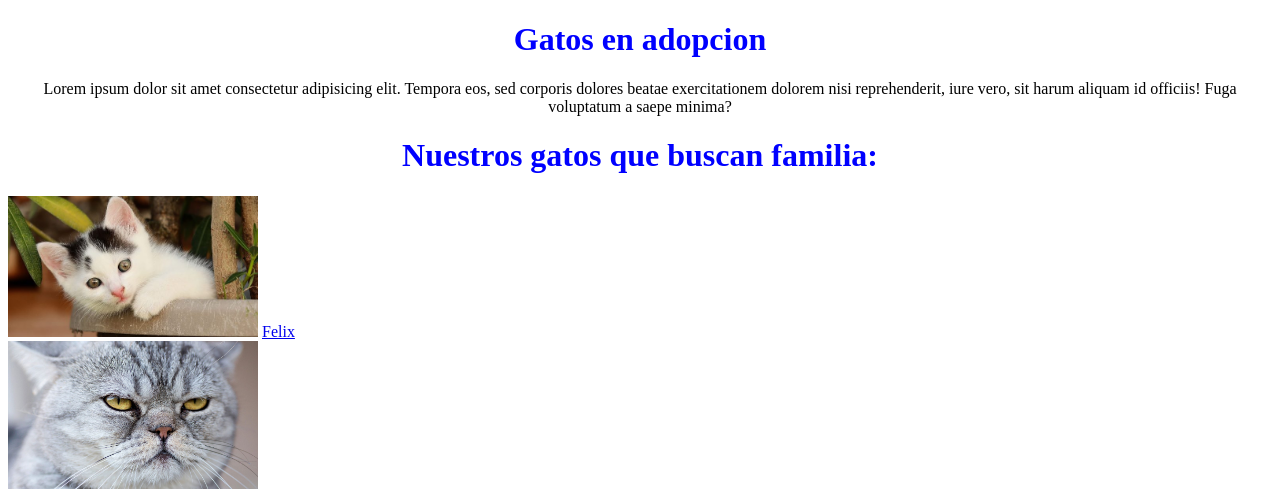
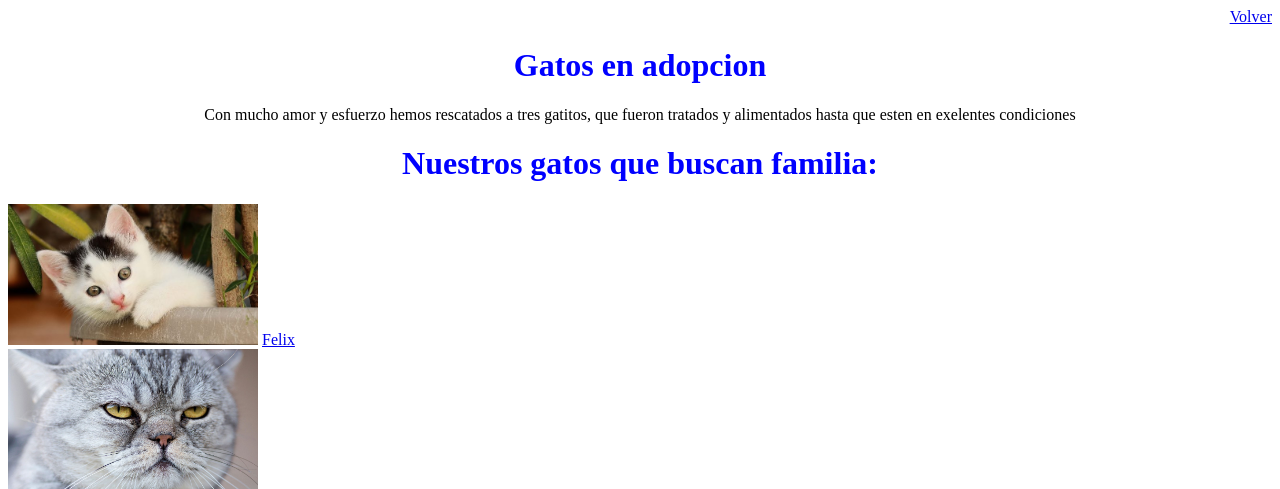
Before and after one commit to joseto02/actividad1, a plain HTML site: page gatos.html in a window 1280 px wide. Shown: the top 489 px of the page. Drawn offline with Linux system fonts and the light colour scheme.

Commit message:
Se hicieron las ultimas correcciones

```diff
--- a/gatos.html
+++ b/gatos.html
@@ -4,11 +4,20 @@
     <meta charset="UTF-8">
     <meta name="viewport" content="width=device-width, initial-scale=1.0">
     <title>Gatos</title>
+    <style>
+        .container {
+            width: 100%;
+            text-align: right;
+        }
+    </style>
 </head>
 <body>
+    <div class="container">
+        <a href="index.html" class="back-link">Volver</a>
+    </div>
     <header>
         <h1 style="color:blue; text-align: center;">Gatos en adopcion </h1>
-        <p style="text-align: center;">Lorem ipsum dolor sit amet consectetur adipisicing elit. Tempora eos, sed corporis dolores beatae exercitationem dolorem nisi reprehenderit, iure vero, sit harum aliquam id officiis! Fuga voluptatum a saepe minima?</p>
+        <p style="text-align: center;">Con mucho amor y esfuerzo hemos rescatados a tres gatitos, que fueron tratados y alimentados hasta que esten en exelentes condiciones</p>
         <h1 style="color: blue; text-align: center;">Nuestros gatos que buscan familia:</h1>
     </header>
     <div>
```
Also changed, not shown: perros.html (+2 -1 lines).
